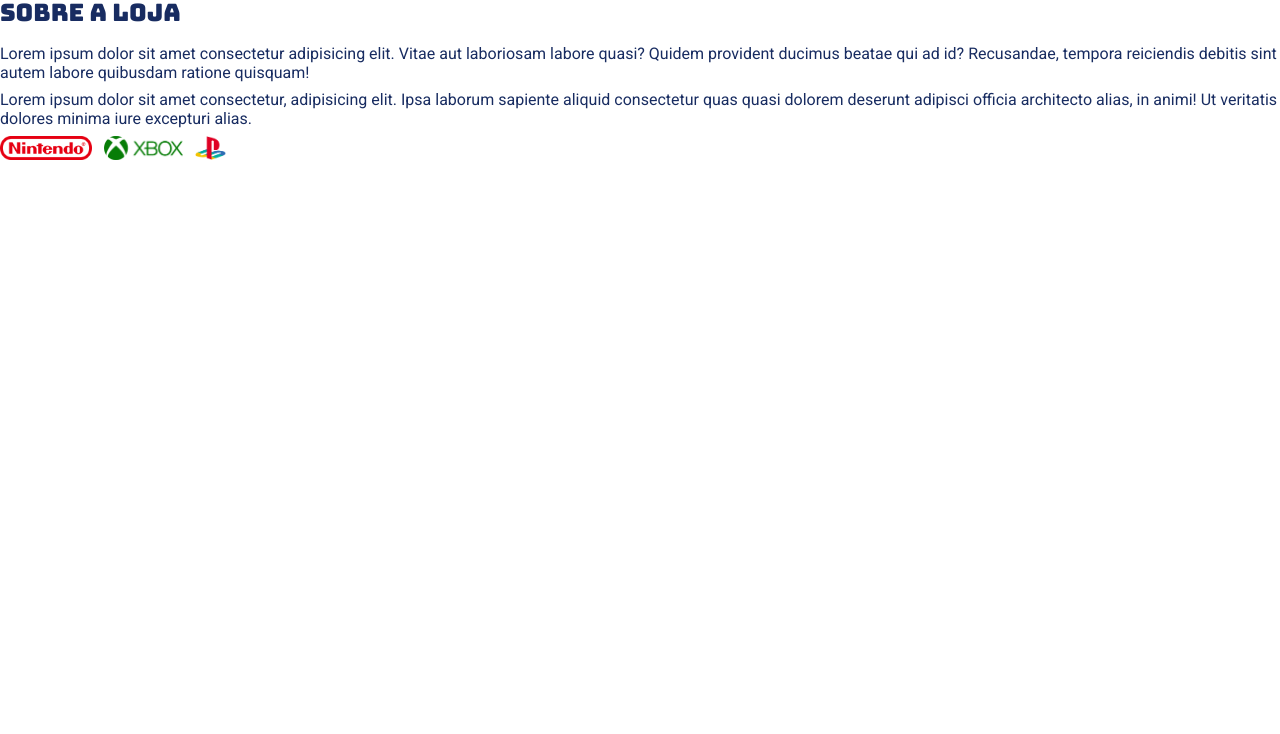
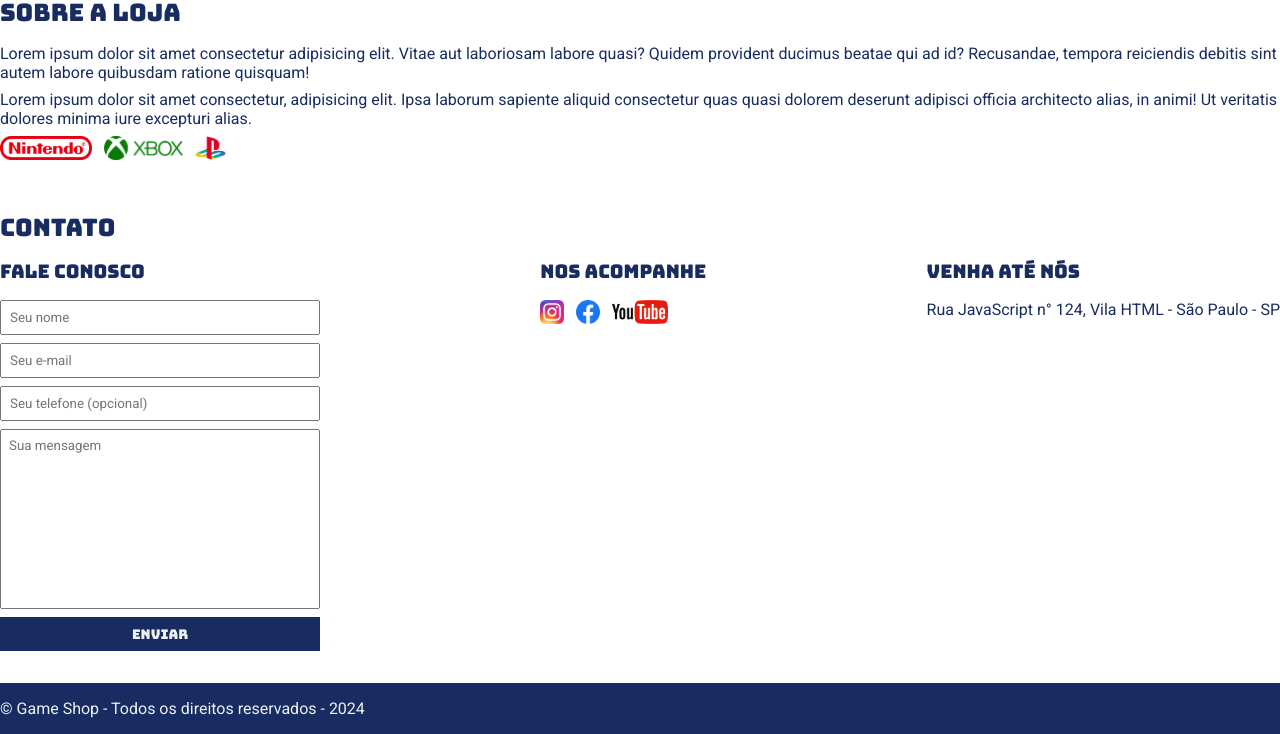
Before and after one commit to RafaLidu/GAMES-SHOP, a plain HTML site: page index.html in a window 1280 px wide. Shown: the part 582-1316 px from the top of the page. Before the commit the page ends 800 px from the top, so only its background shows below. Drawn offline with Linux system fonts and the light colour scheme.

Commit message:
commit inicial

```diff
--- a/index.html
+++ b/index.html
@@ -17,16 +17,16 @@
         <nav>
             <ul>
                 <li>
-                    <a href="#">Sobre a loja</a>
+                    <a href="#about">Sobre a loja</a>
                 </li>
                 <li>
-                    <a href="#">Contato</a>
+                    <a href="#contact">Contato</a>
                 </li>
             </ul>
         </nav>
     </div>
     </header>
-    <section>
+    <section id="about">
         <div class="container">
             <img class="store-front" src="./images/loja.jpg" alt="Fachada da loja Games Shop" />
         </div>
@@ -43,5 +43,55 @@
             <li><img src="./images/playstation.png" atl="Playstation" /></li>
         </ul>
     </section>
+    <section id="contact">
+        <div class="container"></div>
+        <h2>Contato</h2>
+        <div class="contact-methods">
+            <div>
+                <h3>Fale Conosco</h3>
+                <form>
+                    <input type="text" placeholder="Seu nome" required />
+                    <input type="email" placeholder="Seu e-mail" required />
+                    <input type="tel" placeholder="Seu telefone (opcional)" />
+                    <textarea placeholder="Sua mensagem" required></textarea>
+                    <button type="submit">Enviar</button>
+                </form>
+            </div>
+            <div>
+                <h3>Nos acompanhe</h3>
+                <ul class="social-links">
+                    <li>
+                        <a href="#" type="Siga-nos no Instagram">
+                            <img src="./images/instagram.png" alt="Logo do Instagram" />
+                        </a>
+                    </li>
+                    <li>
+                        <a href="#" type="Siga-nos no Facebook">
+                            <img src="./images/facebook.png" alt="Logo do Facebook" />
+                        </a>
+                    </li>
+                    <li>
+                        <a href="#" type="Visite nosso canal no Youtube">
+                            <img src="./images/youtube.png" alt="Logo do Youtube" />
+                        </a>
+                    </li>
+                </ul>
+            </div>
+            <div>
+                <h3>Venha até nós</h3>
+                <p>
+                    Rua JavaScript n° 124, Vila HTML - São Paulo - SP
+                </p>
+
+            </div>
+        </div>
+    </section>
+    <footer>
+        <div class="container">
+            <p>
+                &copy; Game Shop - Todos os direitos reservados - 2024
+            </p>
+        </div>
+    </footer>
 </body>
 </html>
--- a/main.css
+++ b/main.css
@@ -5,13 +5,15 @@
 }
 
 header,
-section h2 {
+section h2,
+section h3,
+form button {
     font-family: "Bungee", sans-serif;
-    font-weight: 400;
+    font-weight: normal;
     font-style: normal;
 }
 
-body {
+body, input, textarea {
     font-family: "Roboto", sans-serif;
     font-weight: 400;
     font-style: normal;
@@ -23,10 +25,6 @@ header {
     color: #ecf0f1;
 }
 
-header h1,
-section h2 {
-    font-weight: normal;
-}
 
 header nav li {
     display: inline;
@@ -84,3 +82,64 @@ section p {
 .store-front {
     margin-right: 32px;
 }
+
+.social-links img {
+    height: 24px;
+}
+
+.social-links li {
+    display: inline;
+    margin-right: 8px;
+}
+
+.social-links li a {
+    text-decoration: none;
+}
+
+#contact .container {
+    display: block;
+}
+
+.contact-methods {
+    display: flex;
+    justify-content: space-between;
+}
+
+form input,
+form textarea,
+form button {
+    display: block;
+    width: 320px;
+    margin-bottom: 8px;
+    padding: 8px;
+}
+
+form textarea {
+    resize: none;
+    height: 180px;
+}
+
+section h3 {
+    margin-bottom: 16px;
+}
+
+form button {
+    background-color:#182C61;
+    color:#ecf0f1;
+    border: none;
+    cursor: pointer;
+}
+
+form button:hover {
+    background-color: #2f478a;
+}
+
+input:focus, textarea:focus {
+    outline-color: #182C61;
+}
+
+footer {
+    background-color: #182C61;
+    color: #ecf0f1;
+    padding: 16px 0;
+}
```
